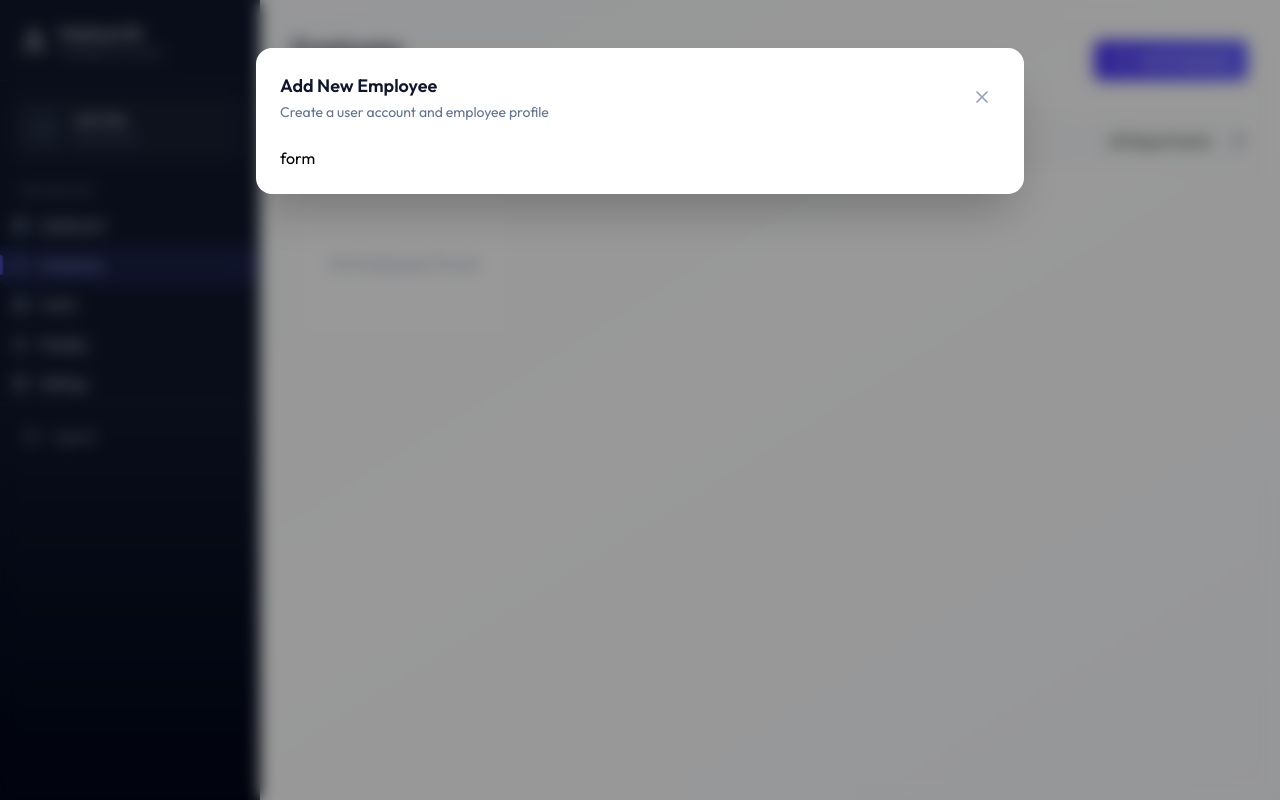
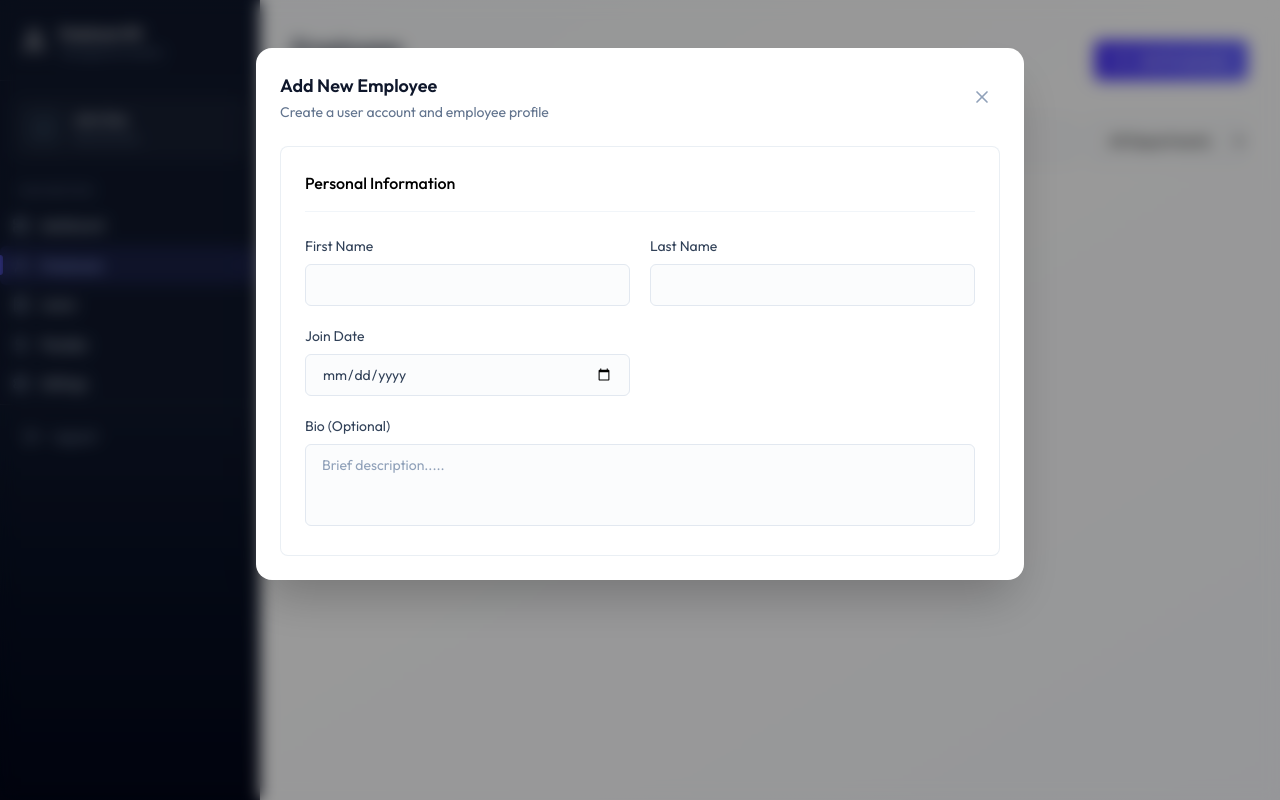
Before and after one commit to Vanshika-sketch/Full-Stack-EMS, a React (Vite) app in the folder client/: page /employees in a window 1280 px wide. Both pictures are taken after typing "Sample" into the empty fields and a click on the button "Add Employee". Built offline with nearby package versions, Linux system fonts and the light colour scheme.

Commit message:
Add EmployeeForm component and employee management UI

```diff
--- /dev/null
+++ b/client/src/components/Employeeform.jsx
@@ -0,0 +1,42 @@
+import {useNavigate} from 'react-router-dom';
+import { useState } from 'react';
+
+const Employeeform = ({initialData,onSuccess,onCancel}) => {
+    const navigate = useNavigate()
+    const [loading,setLoading] = useState(false)
+    const isEditMode = !!initialData;
+    const handleSubmit = async(e)=>{
+        e.preventDefault()
+    }
+  return (
+    <form onSubmit={handleSubmit} className='space-y-6 max-w-3xl animate-fade-in'>
+
+        {/* Personal Information */}
+        <div className='card p-5 sm:p-6'>
+            <h3 className='font-medium mb-6 pb-4 border-b border-slate-100'>Personal Information</h3>
+            <div className='grid grid-cols-1 sm:grid-cols-2 gap-5 text-sm text-slate-700'>
+                <div>
+                    <label className='block mb-2'>First Name</label>
+                    <input name='firstName' required defaultValue={initialData?.firstName}/>
+                </div>
+                <div>
+                    <label className='block mb-2'>Last Name</label>
+                    <input name='lastName' required defaultValue={initialData?.lastName}/>
+                </div>
+                <div>
+                    <label className='block mb-2'>Join Date</label>
+                    <input type='date' name='joinDate' required defaultValue={initialData?.joinDate ? new Date(initialData.joinDate).toISOString().split("T")[0]:""}/>
+                </div>
+                <div className='sm:col-span-2'>
+                    <label className='block mb-2'>Bio (Optional)</label>
+                    <textarea name='bio' defaultValue={initialData?.bio}
+                    rows={3} className='resize-none' placeholder="Brief description....."/>
+                </div>
+            </div>
+        </div>
+
+    </form>
+  )
+}
+
+export default Employeeform
--- a/client/src/pages/Employees.jsx
+++ b/client/src/pages/Employees.jsx
@@ -2,6 +2,7 @@
 import { dummyEmployeeData, DEPARTMENTS } from "../assets/assets";
 import { Plus, Search, X } from "lucide-react";
 import EmployeeCard from "../components/EmployeeCard";
+import Employeeform from "../components/Employeeform";
 
 const Employees = () => {
   const [employees, setEmployees] = useState([]);
@@ -122,7 +123,15 @@
                 <X className="w-5 h-5" />
               </button>
             </div>
-            <div className="p-6">form</div>
+            <div className="p-6">
+              <Employeeform
+                onSuccess={() => {
+                  setShowCreateModal(false);
+                  fetchEmployees();
+                }}
+                onCancel={() => setShowCreateModal(false)}
+              />
+            </div>
           </div>
         </div>
       )}
@@ -140,7 +149,7 @@
             <div className="flex items-center justify-between p-6 pb-0">
               <div>
                 <h2 className="text-lg font-semibold text-slate-900">
-                 Edit Employee
+                  Edit Employee
                 </h2>
                 <p className="text-sm text-slate-500 mt-0.5">
                   Update Employee Details
@@ -154,7 +163,14 @@
               </button>
             </div>
             <div className="p-6">
-              form
+              <Employeeform
+                initialData={editEmployee}
+                onSuccess={() => {
+                  setEditEmployee(null);
+                  fetchEmployees();
+                }}
+                onCancel={() => setEditEmployee(null)}
+              />
             </div>
           </div>
         </div>
```
